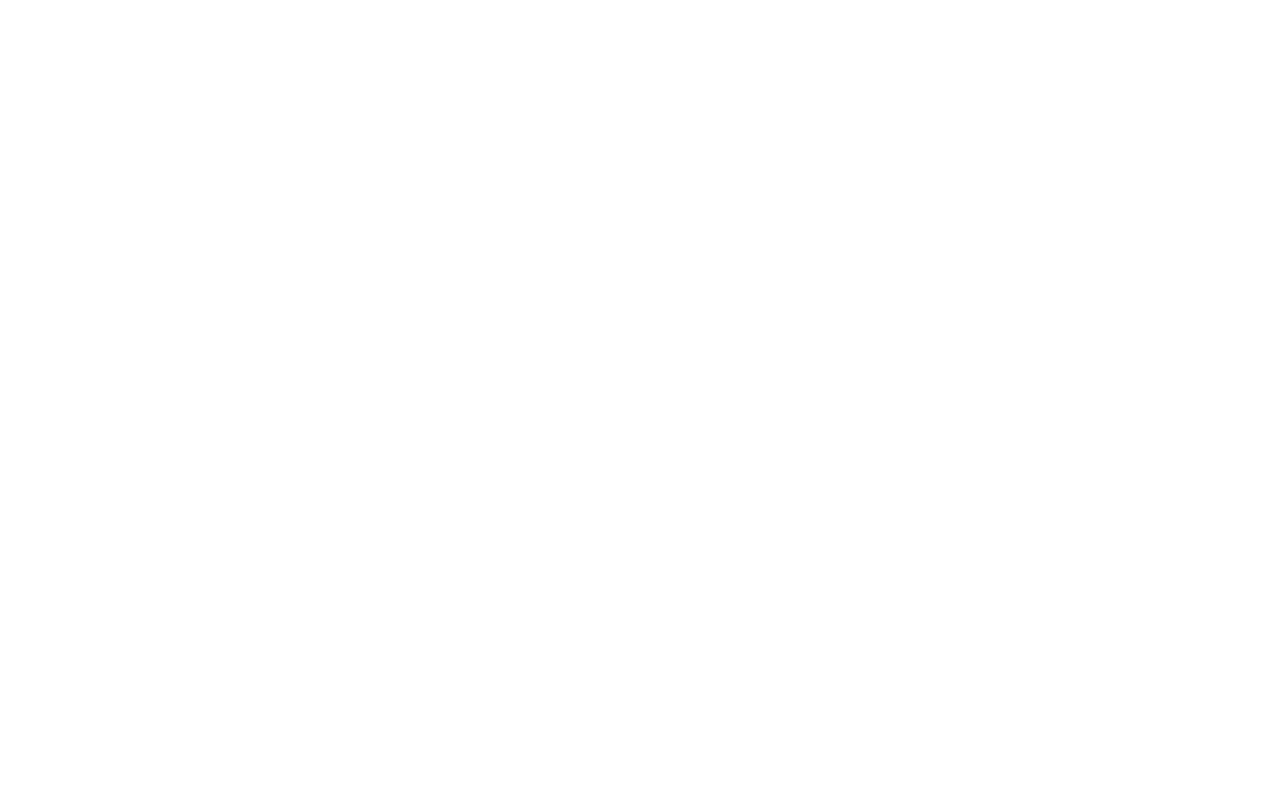
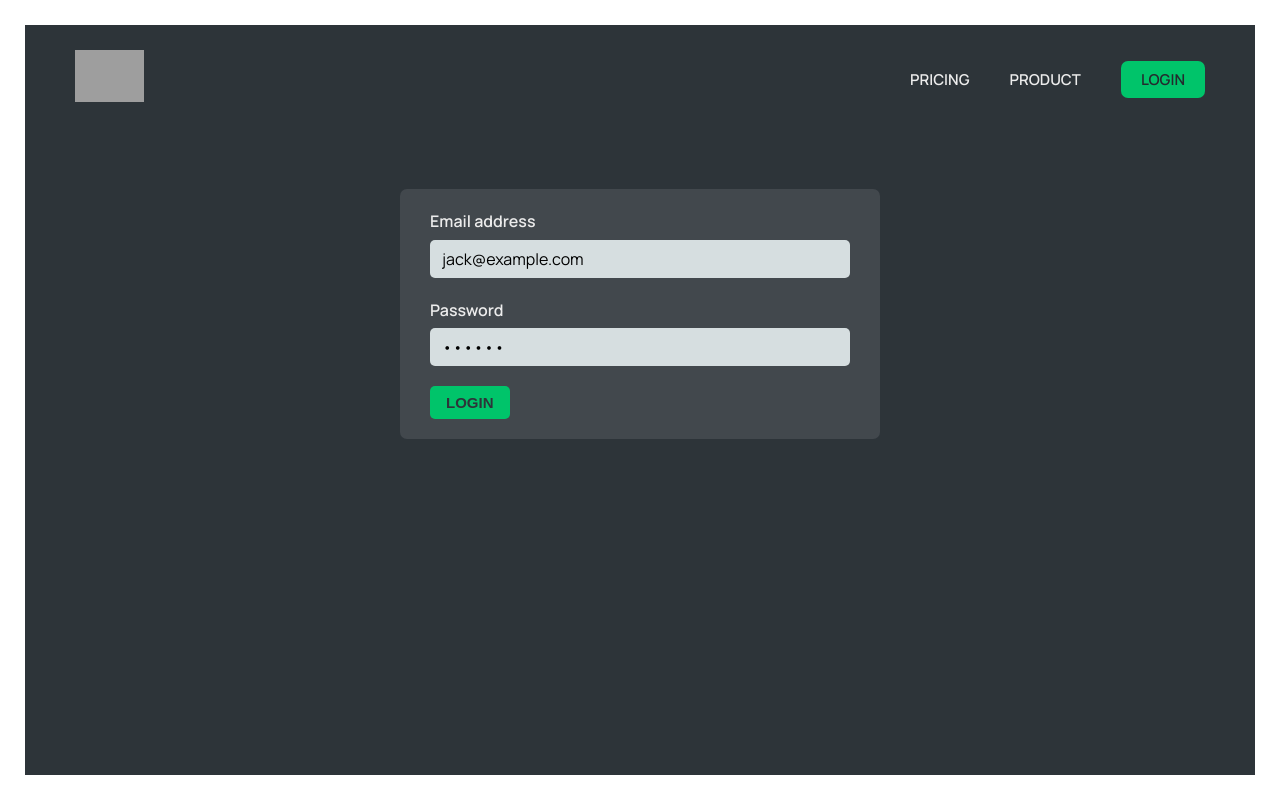
Before and after one commit to Lam-Big-Water/CodeBoard, a React (Vite) app in the folder JNReactCourse/: page /login in a window 1280 px wide. Before the commit this address had no page. Built offline with nearby package versions, Linux system fonts and the light colour scheme; grey boxes are pictures that could not be loaded.

Commit message:
The login page is done

```diff
--- a/JNReactCourse/src/App.tsx
+++ b/JNReactCourse/src/App.tsx
@@ -3,6 +3,7 @@
 import Homepage from "./pages/Homepage";
 import Pricing from "./pages/Pricing";
 import Product from "./pages/Product";
+import Login from "./pages/Login";
 
 function App () {
     return (
@@ -11,6 +12,7 @@
                 <Route index element={<Homepage />}/>
                 <Route path="pricing" element={<Pricing />}/>
                 <Route path="product" element={<Product />}/>
+                <Route path="login" element={<Login />}/>
             </Routes>
         </BrowserRouter>
     )
--- /dev/null
+++ b/JNReactCourse/src/components/Button.module.css
@@ -0,0 +1,36 @@
+.btn {
+    font-size: 1.5rem;
+    padding: 0.8rem 1.6rem;
+    font-weight: inherit;
+    color: inherit;
+    text-transform: uppercase;
+    border: none;
+    border-radius: 5px;
+    cursor: pointer;
+}
+
+.primary {
+    font-weight: 700;
+    color: var(--color-dark--1);
+    background-color: var(--color-brand--2);
+}
+
+.back {
+    font-weight: 600;
+    background: none;
+    border: 1px solid currentColor;
+}
+
+.position {
+    font-size: 1.4rem;
+    color: var(--color-dark--1);
+    font-weight: 700;
+    background-color: var(--color-brand--2);
+    box-shadow: 0 0.4rem 1.2rem rgba(36, 42, 46, 0.16);
+
+    z-index: 1000;
+    position: absolute;
+    left: 50%;
+    bottom: 4rem;
+    transform: translateX(-50%);
+}
--- /dev/null
+++ b/JNReactCourse/src/components/Button.tsx
@@ -0,0 +1,18 @@
+import { ReactNode } from "react";
+import styles from "./Button.module.css";
+
+type ButtonProps = {
+    children: ReactNode;
+    onClick?: () => void;
+    type: string;
+}
+
+function Button({children, onClick, type}: ButtonProps) {
+    return (
+        <button onClick={onClick} className={`${styles.btn} ${styles[type]}`}>
+            {children}
+        </button>
+    )
+}
+
+export default Button;
--- /dev/null
+++ b/JNReactCourse/src/pages/Login.module.css
@@ -0,0 +1,23 @@
+.login {
+    min-height: calc(100vh - 5rem);
+    margin: 2.5rem;
+    padding: 2.5rem 5rem;
+    background-color: var(--color-dark--1);
+}
+
+.form {
+    width: 48rem;
+    padding: 2rem 3rem;
+    margin: 8rem auto;
+    display: flex;
+    flex-direction: column;
+    gap: 2rem;
+    background-color: var(--color-dark--2);
+    border-radius: 7px;
+}
+
+.row {
+    display: flex;
+    flex-direction: column;
+    gap: 0.5rem;
+}
--- /dev/null
+++ b/JNReactCourse/src/pages/Login.tsx
@@ -0,0 +1,36 @@
+import { useState } from "react";
+
+import styles from './Login.module.css';
+
+import PageNav from "../components/PageNav";
+import Button from "../components/Button";
+
+export default function Login () {
+    // Pre-Fill For Dev Purpose
+
+    const [email, setEmail] = useState("jack@example.com");
+    const [password, setPassword] = useState("qwerty");
+
+    return (
+        <main className={styles.login}>
+            <PageNav />
+
+            <form className={styles.form} >
+                <div className={styles.row}>
+                    <label htmlFor="email">Email address</label>
+                    <input type="text" id="email" onChange={(e) => setEmail(e.target.value)} value={email}/>
+                </div>
+
+                <div className={styles.row}>
+                    <label htmlFor="password">Password</label>
+                    <input type="password" id="password" onChange={(e) => setPassword(e.target.value)} value={password}/>
+                </div>
+
+                <div>
+                    <Button type="primary">Login</Button>
+                </div>
+            </form>
+
+        </main>
+    )
+}
```
